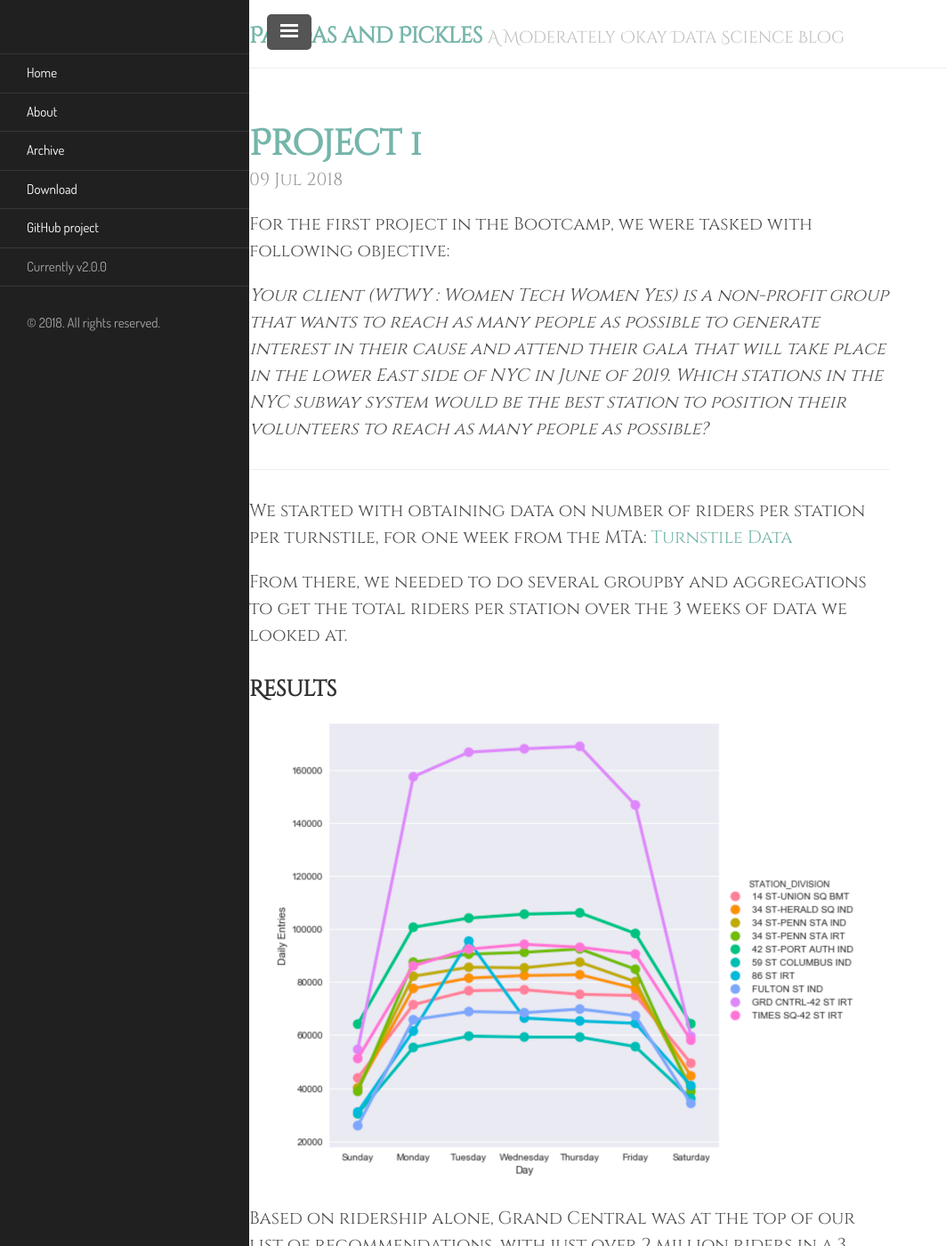
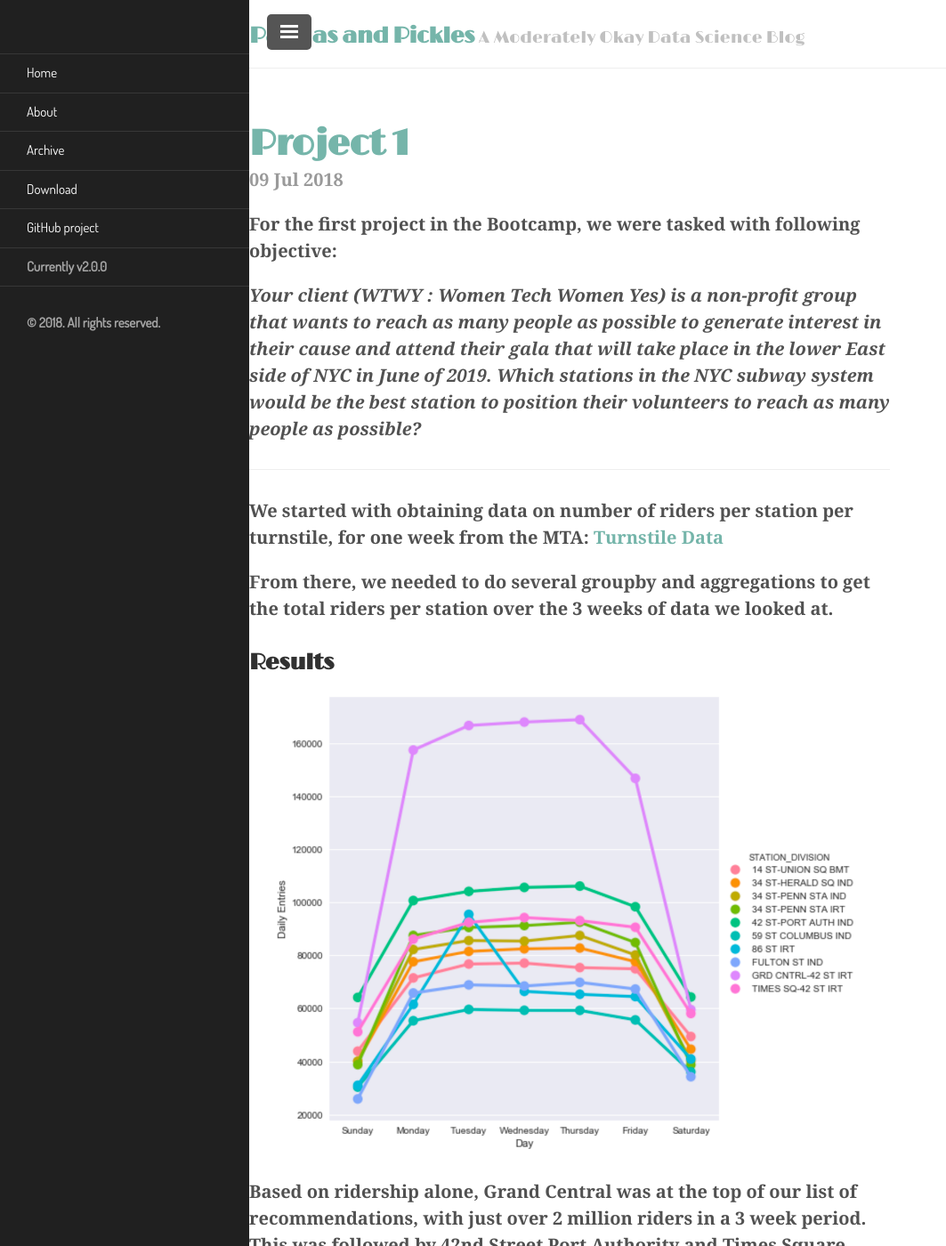
Before and after one commit to Cassini-4B/Cassini-4B.github.io, a Jekyll site: the page built from index.html, in a window 1280 px wide and 1400 px high. Shown: the whole window at 89% size, without its empty margins (0-1063 px from the left). Built offline with Jekyll 4.4.1, drawn with Linux system fonts in a browser that asks for light colours; some web fonts are replaced; the list of posts is cut into pages by our own code.

Commit message:
updated fonts

```diff
--- a/_includes/head.html
+++ b/_includes/head.html
@@ -23,6 +23,8 @@
   <link href="https://fonts.googleapis.com/css?family=Cinzel" rel="stylesheet">
   <link href="https://fonts.googleapis.com/css?family=Dosis" rel="stylesheet">
   <link href="https://fonts.googleapis.com/css?family=Forum" rel="stylesheet">
+  <link href="https://fonts.googleapis.com/css?family=Limelight" rel="stylesheet">
+
 
 
 
--- a/public/css/lanyon.css
+++ b/public/css/lanyon.css
@@ -41,12 +41,12 @@
 }
 
 html {
-  font-family: " "Forum",   Georgia, cursive;
+  font-family:  "Forum",   Georgia, cursive;
   font-weight: 700
 }
 
 h1, h2, h3, h4, h5, h6 {
-  font-family:  "Cinzel Decorative", Helvetica, Arial, cursive;
+  font-family:  "Limelight", Helvetica, Arial, cursive;
   font-weight: 900;
   color: #313131;
   letter-spacing: -.025rem;
```
